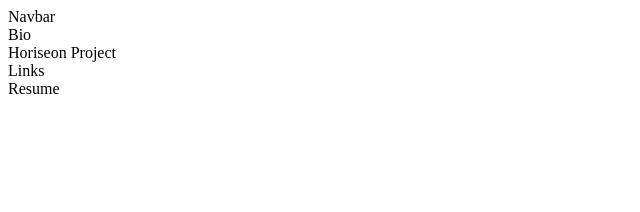
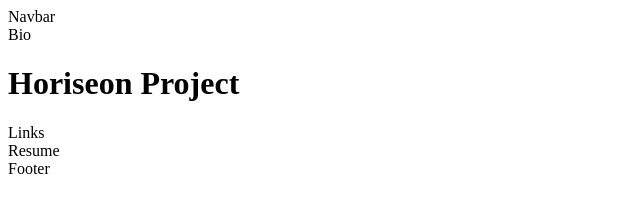
Before and after one commit to mtwence/hw-challenge-2, a plain HTML site: page index.html in a window 1280 px wide. Shown: the whole page, without its empty margins (0-640 px from the left). Drawn offline with Linux system fonts and the light colour scheme.

Commit message:
add css tags and link to style

```diff
--- a/index.html
+++ b/index.html
@@ -5,13 +5,14 @@
     <meta http-equiv="X-UA-Compatible" content="IE=edge">
     <meta name="viewport" content="width=Michael's Portfolio, initial-scale=1.0">
     <title>Michael's Portfolio</title>
+    <link rel="stylesheet" href="./Assets/css/style.css">
 </head>
-<body>
+<body class="=grid">
     <nav>Navbar</nav>
-    <aside>Bio</aside>
-    <main>Horiseon Project</main>
-    <section>Links</section>
-    <section>Resume</section>
-    <Footer></Footer>
+    <aside id="bio">Bio</aside>
+    <main><h1>Horiseon Project</h1></main>
+    <section id="links">Links</section>
+    <section id="resume">Resume</section>
+    <Footer>Footer</Footer>
 </body>
 </html>
```
Also changed, not shown: Assets/css/style.css (added).
